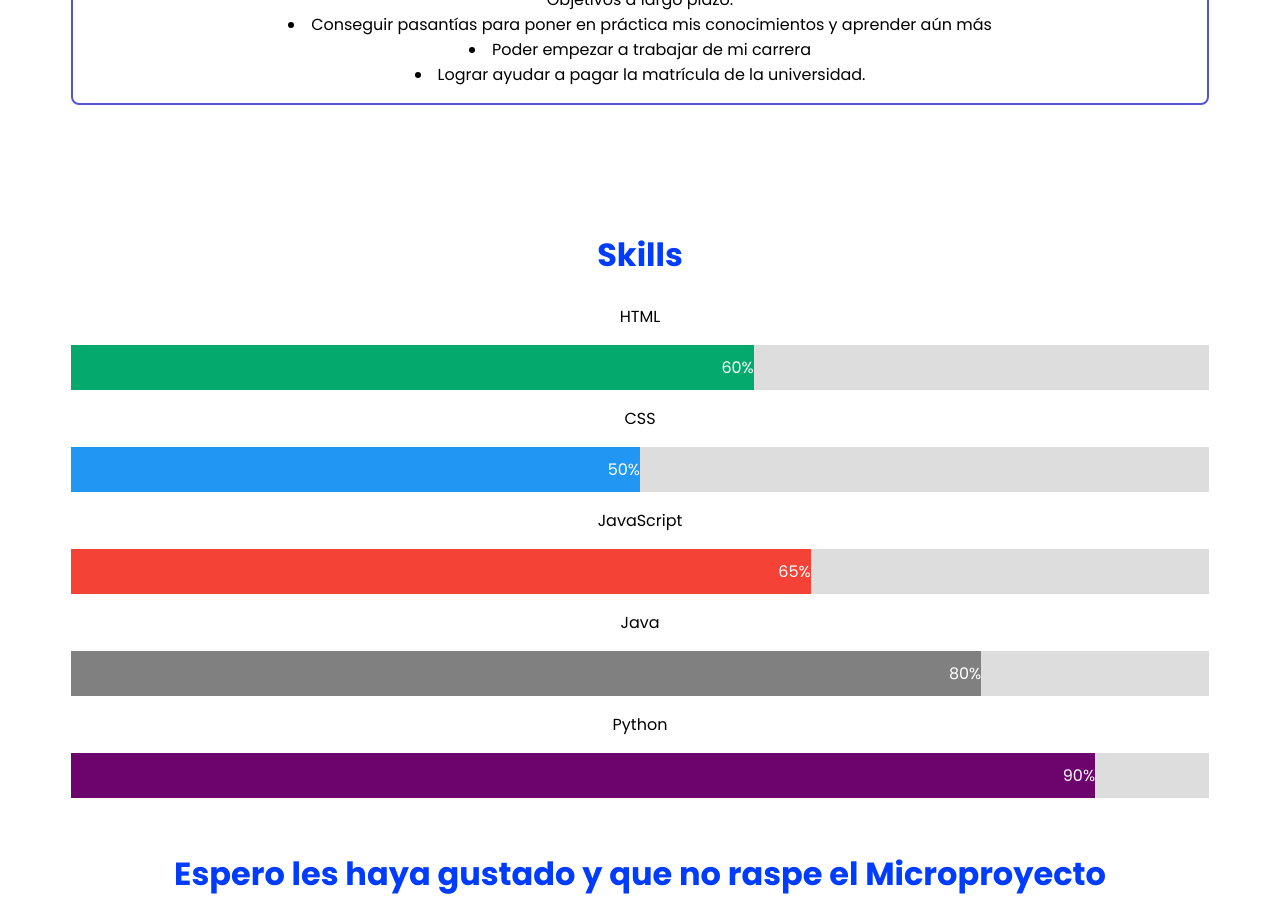
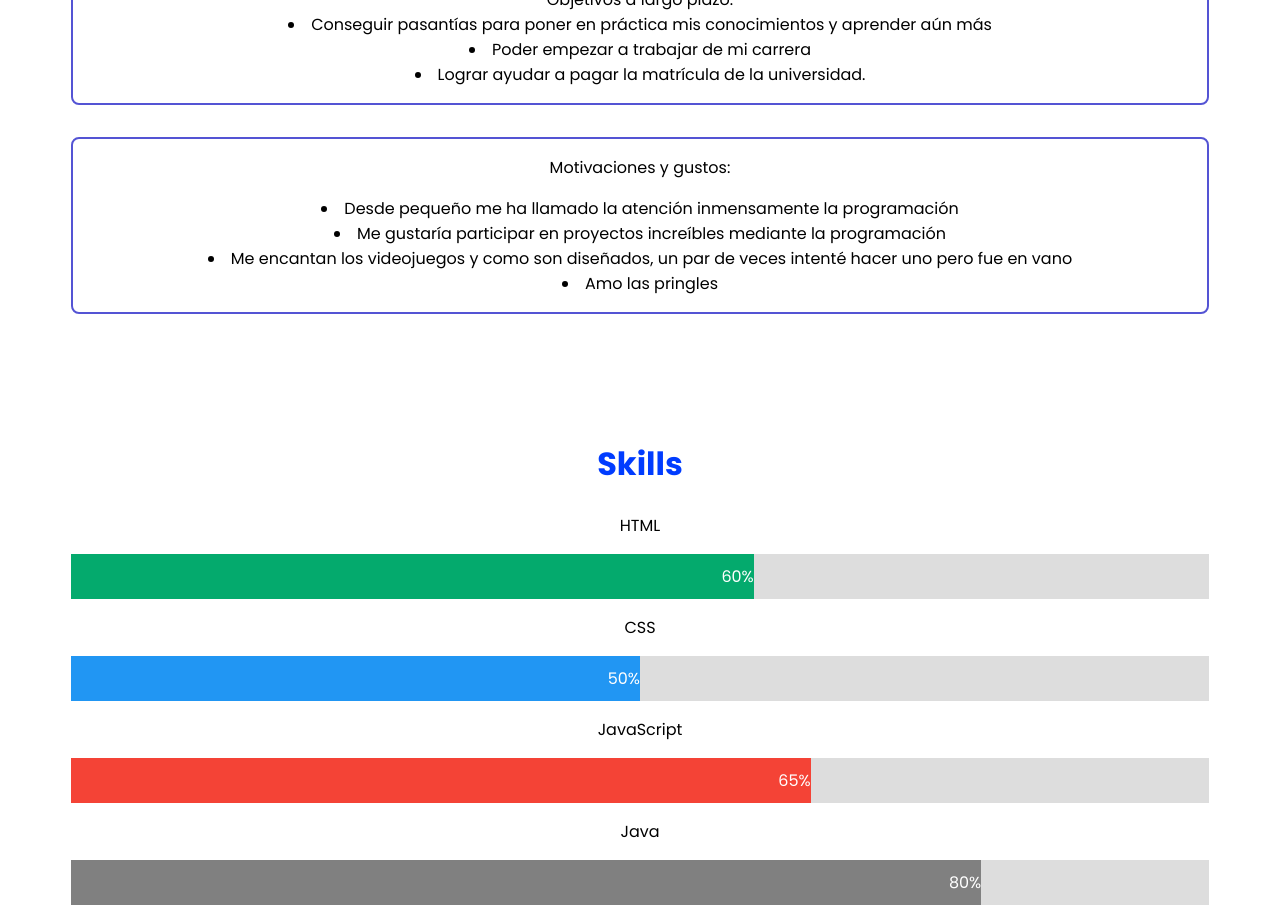
Before and after one commit to xFranda/Microproyecto, a plain HTML site: page index.html in a window 1280 px wide. Shown: the part 4120-5038 px from the top of the page. Drawn offline with Linux system fonts and the light colour scheme.

Commit message:
Ahora si terminé

```diff
--- a/index.html
+++ b/index.html
@@ -223,6 +223,19 @@
 
                 </article>
 
+                <article class="estudiante_padding">
+                    <p class ="estudiante_parrafo"> Motivaciones y gustos:
+                        <li class ="lista_objetivos">Desde pequeño me ha llamado la atención inmensamente la programación</li>
+                        <li class ="lista_objetivos"> Me gustaría participar en proyectos increíbles mediante la programación</li>
+                        <li class ="lista_objetivos"> Me encantan los videojuegos y como son diseñados, un par de veces intenté hacer uno pero fue en vano</li>
+                        <li class ="lista_objetivos"> Amo las pringles</li>
+
+
+
+                    </p>
+
+                </article>
+
             </section>
             <section class =barras_skills>
                 <h2 class="subtitulo" id="skills">Skills</h2>
```
